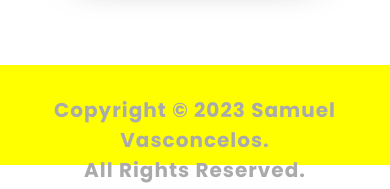
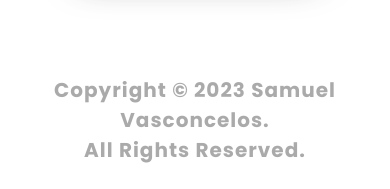
Before and after one commit to samvasconcelos/tipcalculator, a plain HTML site: page index.html in a window 390 px wide. Shown: the part 679-868 px from the top of the page. Drawn offline with Linux system fonts and the light colour scheme.

Commit message:
Add files via upload

```diff
--- a/style.css
+++ b/style.css
@@ -239,7 +239,6 @@ button {
 }
 
 .calcular_btn:hover {
-  /* border: 2px solid rgb(11, 39, 124); */
   transform: scale(1.2) translateY(-5px);
   box-shadow: inset 0 -10px 14px rgb(11, 39, 124), 0 5px 5px #0000006e;
 }
@@ -255,8 +254,6 @@ button {
   border: 1px solid #777;
   padding: 2rem;
   background: linear-gradient(whitesmoke, #eee);
-  /* box-shadow: 0 0 3rem 0.2rem gold, inset 0 0 3rem 0.2rem #3333338f; */
-  /* box-shadow: 0 0 1rem 0.2rem #ccc, inset 0 0 1rem 0.2rem #9f9f9f8f; */
   font-family: "Poppins", sans-serif;
   position: absolute;
   z-index: 3;
@@ -269,7 +266,6 @@ button {
 
 .modal__text {
   font-weight: 300;
-  color: rgba(65, 105, 225, 0.597);
   color: #555;
 }
 
@@ -285,15 +281,13 @@ button {
 
 .copyright {
   position: absolute;
-  bottom: 0;
+  bottom: 10rem;
   display: flex;
   flex-direction: column;
   align-items: center;
   justify-content: center;
   width: 100%;
   height: 10rem;
-  background-color: yellow;
-  bottom: 0;
   left: 0;
   margin: 0 auto;
 }
@@ -354,5 +348,6 @@ button {
   .copyright {
     width: 100%;
     height: 10rem;
+    bottom: 2rem;
   }
 }
```
